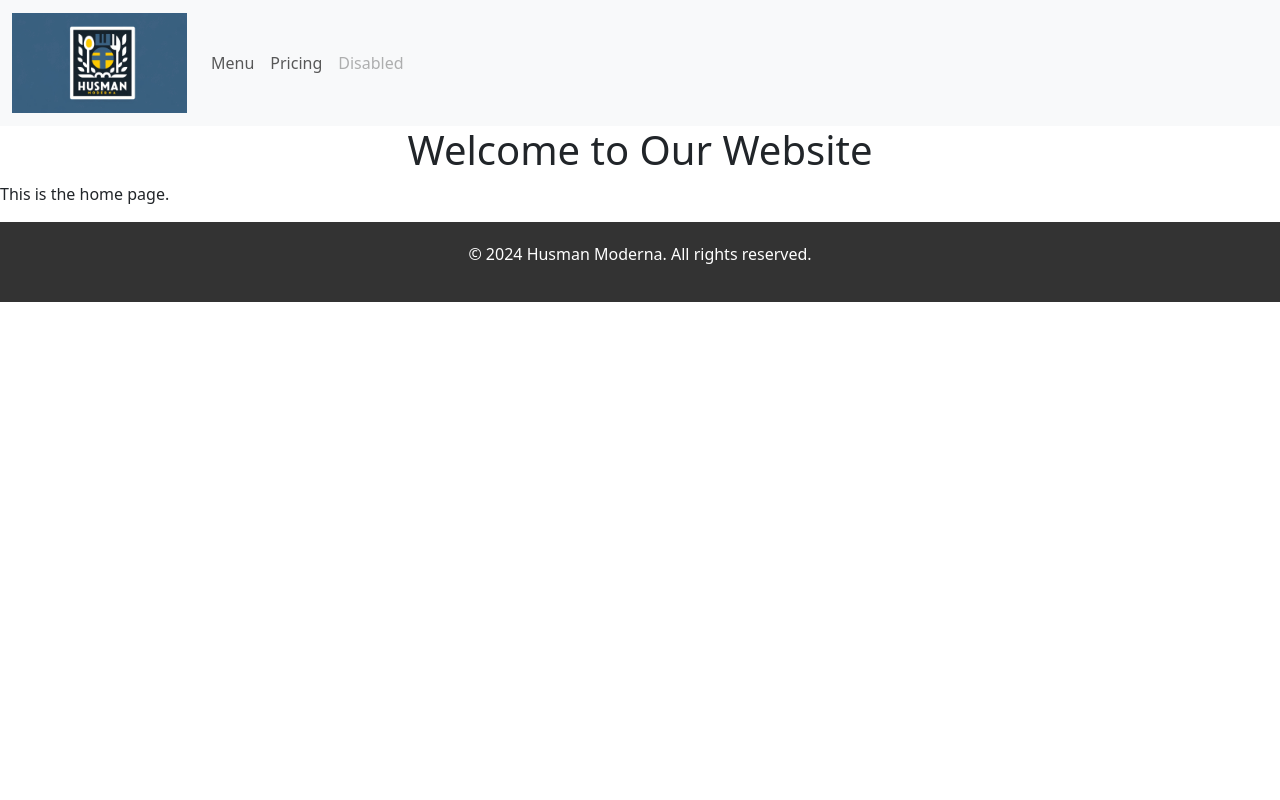
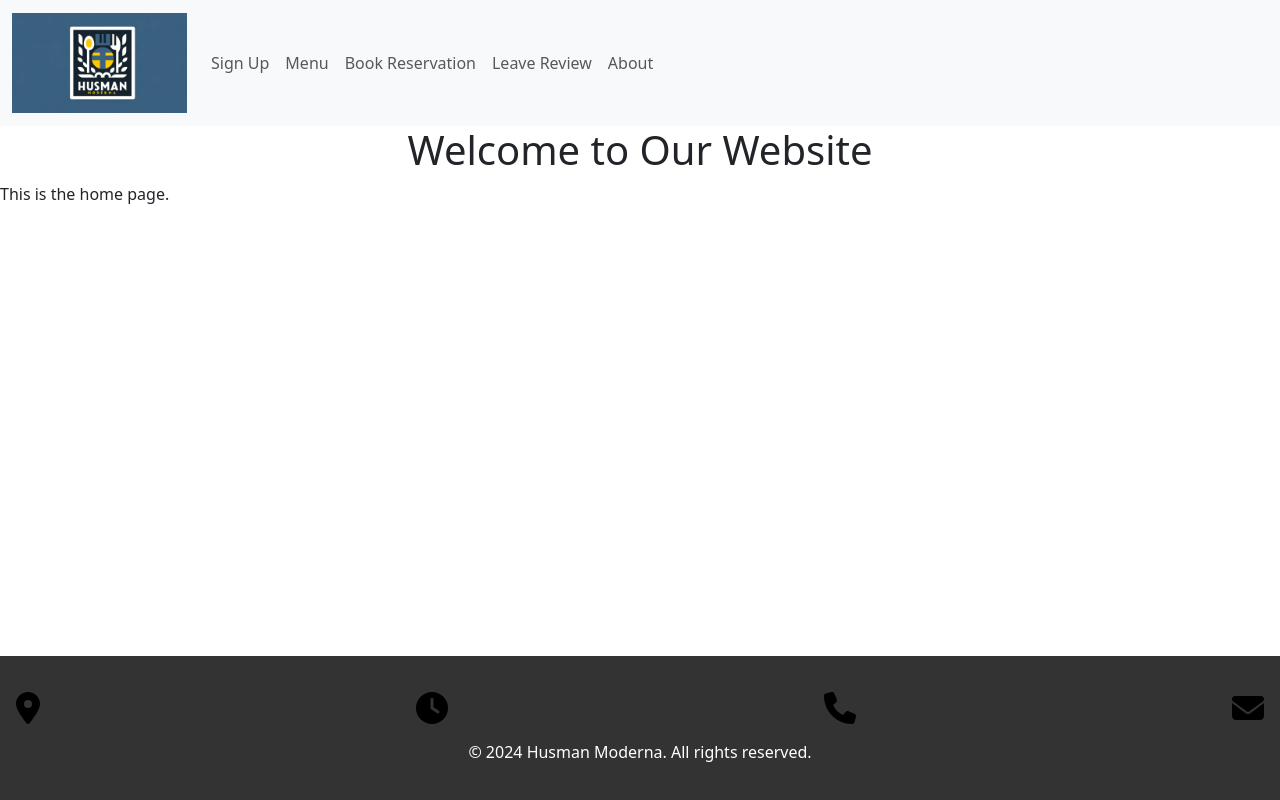
Before and after one commit to merin86/husman-moderna, a Django app: page /home/ in a window 1280 px wide. Run offline with Django 4.2, Linux system fonts and the light colour scheme; some libraries are stand-ins or nearby versions.

Commit message:
Add icons to footer

```diff
--- a/static/css/style.css
+++ b/static/css/style.css
@@ -5,17 +5,23 @@
     box-sizing: border-box;
 }
 
+html, body {
+    height: 100%;
+}
+
 /* Basic typography */
 body {
     font-family: Arial, sans-serif;
     line-height: 1.6;
     background-color: #f5f5f5;
+    display: flex;
+    flex-direction: column;
+
 }
 
-.container {
-    max-width: 800px;
-    margin: 0 auto;
-    padding: 20px;
+main {
+    flex: 1 0 auto;
+    background-color: #fff;
 }
 
 .logo {
@@ -57,8 +63,27 @@ h1 {
 
 /* Footer */
 footer {
+    flex-shrink: 0;
     text-align: center;
     padding: 20px 0;
     background-color: #333;
     color: #fff;
+    display: flex;
+    flex-direction: column;
+    align-items: center;
 }
+
+.icon-container {
+    display: flex;
+    justify-content: space-between;
+    width: 100%;
+}
+
+.icons {
+    height: 2rem;
+    margin: 1rem;
+}
+
+.copyright {
+
+}
--- a/templates/base.html
+++ b/templates/base.html
@@ -14,6 +14,7 @@
     <link rel="manifest" href="{% static 'images/favicon/site.webmanifest' %}">
     <!-- Custom CSS -->
     <link rel="stylesheet" href="{% static 'css/style.css' %}">
+    <!-- Bootstrap CSS -->
     {% block extra_css %}
     <link rel="stylesheet" href="https://cdnjs.cloudflare.com/ajax/libs/bootstrap/5.3.3/css/bootstrap.min.css"
         integrity="sha512-jnSuA4Ss2PkkikSOLtYs8BlYIeeIK1h99ty4YfvRPAlzr377vr3CXDb7sb7eEEBYjDtcYj+AjBH3FLv5uSJuXg=="
@@ -27,6 +28,7 @@
         <!-- Navigation -->
         <nav class="navbar navbar-expand-lg bg-body-tertiary">
             <div class="container-fluid">
+                <!-- Logo -->
                 <a class="navbar-brand" href="{% url 'home' %}"><img src="{% static 'images/logga.jpg' %}"
                         alt="Husman Moderna Logo" class="logo"></a>
                 <button class="navbar-toggler" type="button" data-bs-toggle="collapse" data-bs-target="#navbarNav"
@@ -36,13 +38,19 @@
                 <div class="collapse navbar-collapse" id="navbarNav">
                     <ul class="navbar-nav">
                         <li class="nav-item">
+                            <a class="nav-link" href="#">Sign Up</a>
+                        </li>
+                        <li class="nav-item">
                             <a class="nav-link" href="{% url 'menu' %}">Menu</a>
                         </li>
                         <li class="nav-item">
-                            <a class="nav-link" href="#">Pricing</a>
+                            <a class="nav-link" href="#">Book Reservation</a>
                         </li>
                         <li class="nav-item">
-                            <a class="nav-link disabled" aria-disabled="true">Disabled</a>
+                            <a class="nav-link" href="#">Leave Review</a>
+                        </li>
+                        <li class="nav-item">
+                            <a class="nav-link" href="#">About</a>
                         </li>
                     </ul>
                 </div>
@@ -50,15 +58,23 @@
         </nav>
     </header>
 
+    <!-- Main content -->
     <main>
-        <!-- Main content -->
         {% block content %}
         {% endblock %}
     </main>
 
+    <!-- Footer -->
     <footer>
-        <!-- Footer -->
-        <p>&copy; 2024 Husman Moderna. All rights reserved.</p>
+        <div class="icon-container">
+            <img src="{% static 'images/icons/location-dot-solid.svg' %}" alt="Location Icon" class="icons">
+            <img src="{% static 'images/icons/clock-solid.svg' %}" alt="Clock Icon" class="icons">
+            <img src="{% static 'images/icons/phone-solid.svg' %}" alt="Phone Icon" class="icons">
+            <img src="{% static 'images/icons/envelope-solid.svg' %}" alt="Envelope Icon" class="icons">
+        </div>
+        <div class="copyright">
+            <p>&copy; 2024 Husman Moderna. All rights reserved.</p>
+        </div>
     </footer>
 
     <!-- JavaScript link -->
```
Also changed, not shown: static/images/icons/clock-solid.svg (added), static/images/icons/envelope-solid.svg (added), static/images/icons/location-dot-solid.svg (added), static/images/icons/phone-solid.svg (added).
